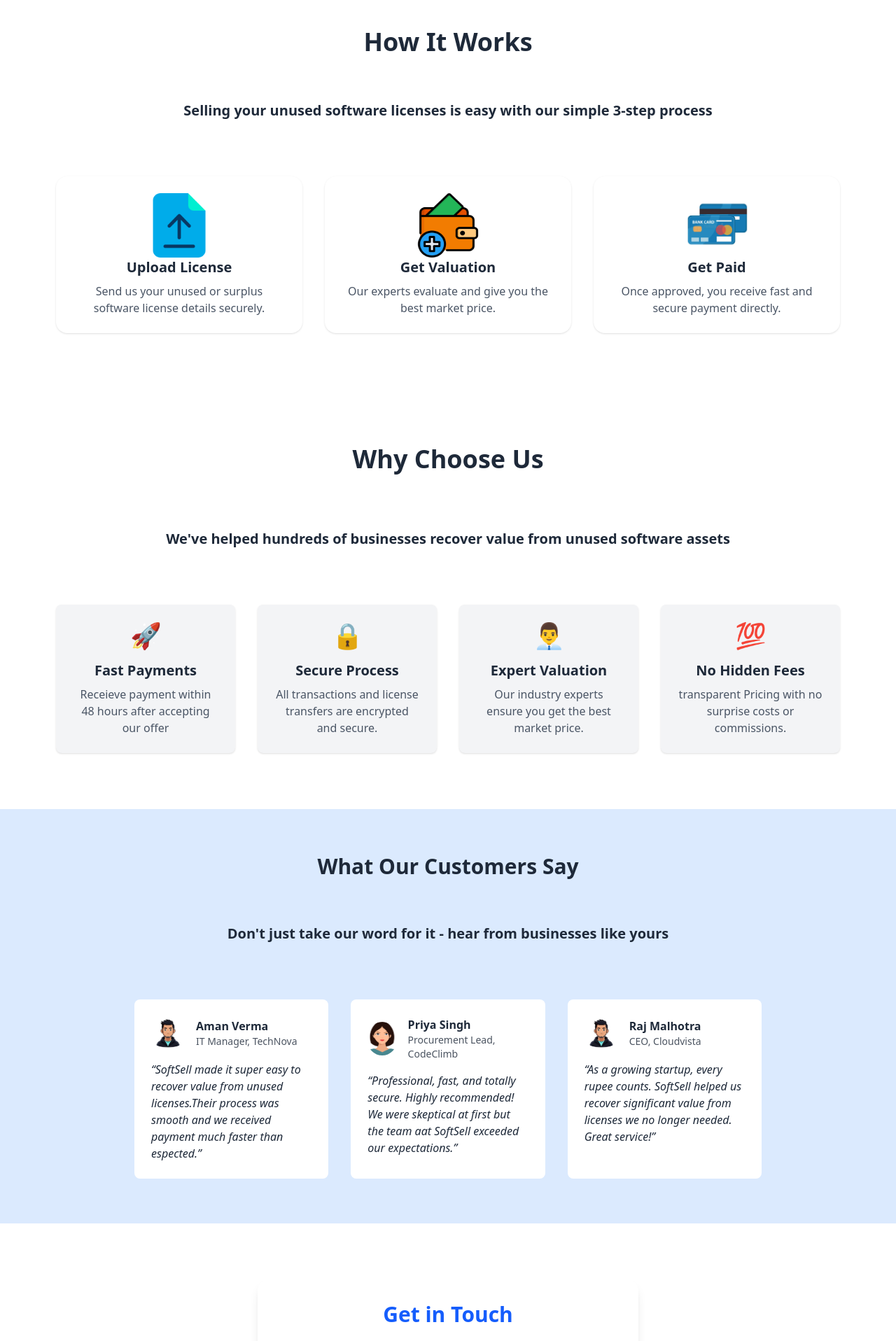
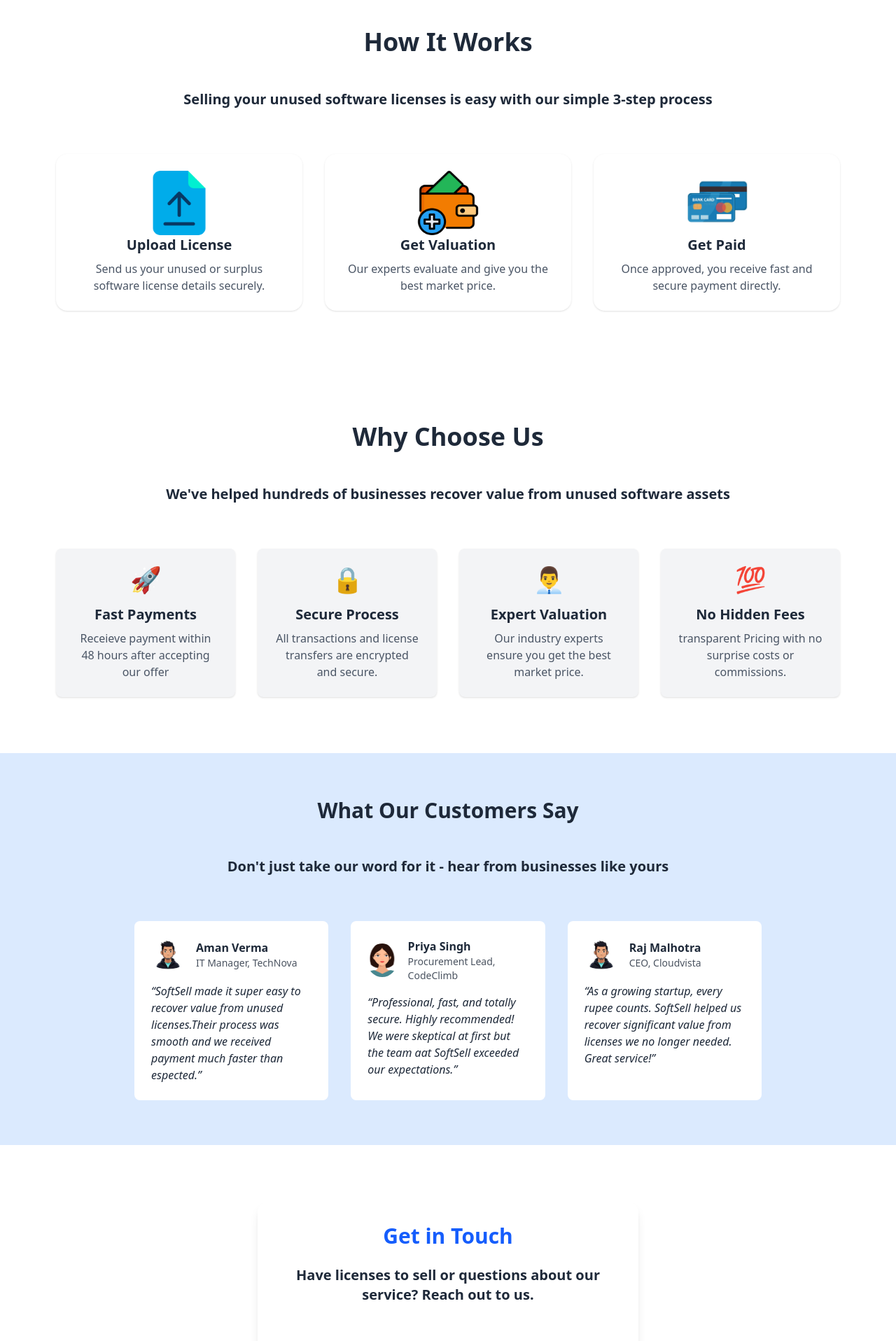
Before and after one commit to Shivamsingh008/sell-licenses, a React (Vite) app: page / in a window 1280 px wide. Shown: the part 840-2756 px from the top of the page at 70% size. Built offline with nearby package versions, Linux system fonts and the light colour scheme.

Commit message:
footer and some css edit

```diff
--- a/src/components/ContactForm.jsx
+++ b/src/components/ContactForm.jsx
@@ -7,7 +7,7 @@ const ContactForm = () => (
         <h2 className="text-3xl font-bold mb-6 text-center text-blue-600 dark:text-blue-400">
           Get in Touch
         </h2>
-        <h4 className="text-sm md:text-xl font-semibold text-center mb-16 py-4">
+        <h4 className="text-sm md:text-xl font-semibold text-center mb-12">
         Have licenses to sell or questions about our service? Reach out to us.
       </h4>
         <form className="space-y-5">
--- a/src/components/Footer.jsx
+++ b/src/components/Footer.jsx
@@ -5,7 +5,8 @@ const Footer = () => {
   return (
     <footer className="bg-gray-600 text-white py-12">
       <div className="container mx-auto px-4">
-        <div className="grid grid-cols-1 md:grid-cols-3 gap-8">
+        <div className="grid grid-cols-1 sm:grid-cols-2 md:grid-cols-4 gap-6">
+
 
           {/* Company Info */}
           <div>
--- a/src/components/HowItWorks.jsx
+++ b/src/components/HowItWorks.jsx
@@ -27,7 +27,7 @@ const HowItWorks = () => (
       <h2 className="text-3xl md:text-4xl font-bold text-center mb-12">
         How It Works
       </h2>
-      <h4 className="text-sm md:text-xl font-semibold text-center mb-16 py-4">
+      <h4 className="text-sm md:text-xl font-semibold text-center mb-16 ">
         Selling your unused software licenses is easy with our simple 3-step process
       </h4>
       <div className="grid md:grid-cols-3 gap-8">
--- a/src/components/Testimonials.jsx
+++ b/src/components/Testimonials.jsx
@@ -24,7 +24,7 @@ const testimonials = [
 const Testimonials = () => (
   <section className="py-16 px-6 bg-blue-100 text-center dark:bg-gray-800 text-gray-800 dark:text-white">
     <h2 className="text-3xl font-bold mb-12">What Our Customers Say</h2>
-    <h4 className="text-sm md:text-xl font-semibold text-center mb-16 py-4">
+    <h4 className="text-sm md:text-xl font-semibold text-center mb-16 ">
         Don't just take our word for it - hear from businesses like yours
       </h4>
     <div className="max-w-4xl mx-auto grid gap-8 md:grid-cols-2 lg:grid-cols-3">
--- a/src/components/WhyChooseUs.jsx
+++ b/src/components/WhyChooseUs.jsx
@@ -26,10 +26,10 @@ const features = [
 const WhyChooseUs = () => (
   <section id='why-choose-us' className="bg-white dark:bg-gray-800 text-gray-800 dark:text-white py-20">
     <div className="max-w-6xl mx-auto px-4">
-      <h2 className="text-3xl md:text-4xl font-bold text-center mb-16">
+      <h2 className="text-3xl md:text-4xl font-bold text-center mb-12">
         Why Choose Us
       </h2>
-      <h4 className="text-sm md:text-xl font-semibold text-center mb-16 py-4">
+      <h4 className="text-sm md:text-xl font-semibold text-center mb-16 ">
         We've helped hundreds of businesses recover value from unused software assets
       </h4>
       <div className="grid grid-cols-1 md:grid-cols-2 lg:grid-cols-4 gap-8">
```
